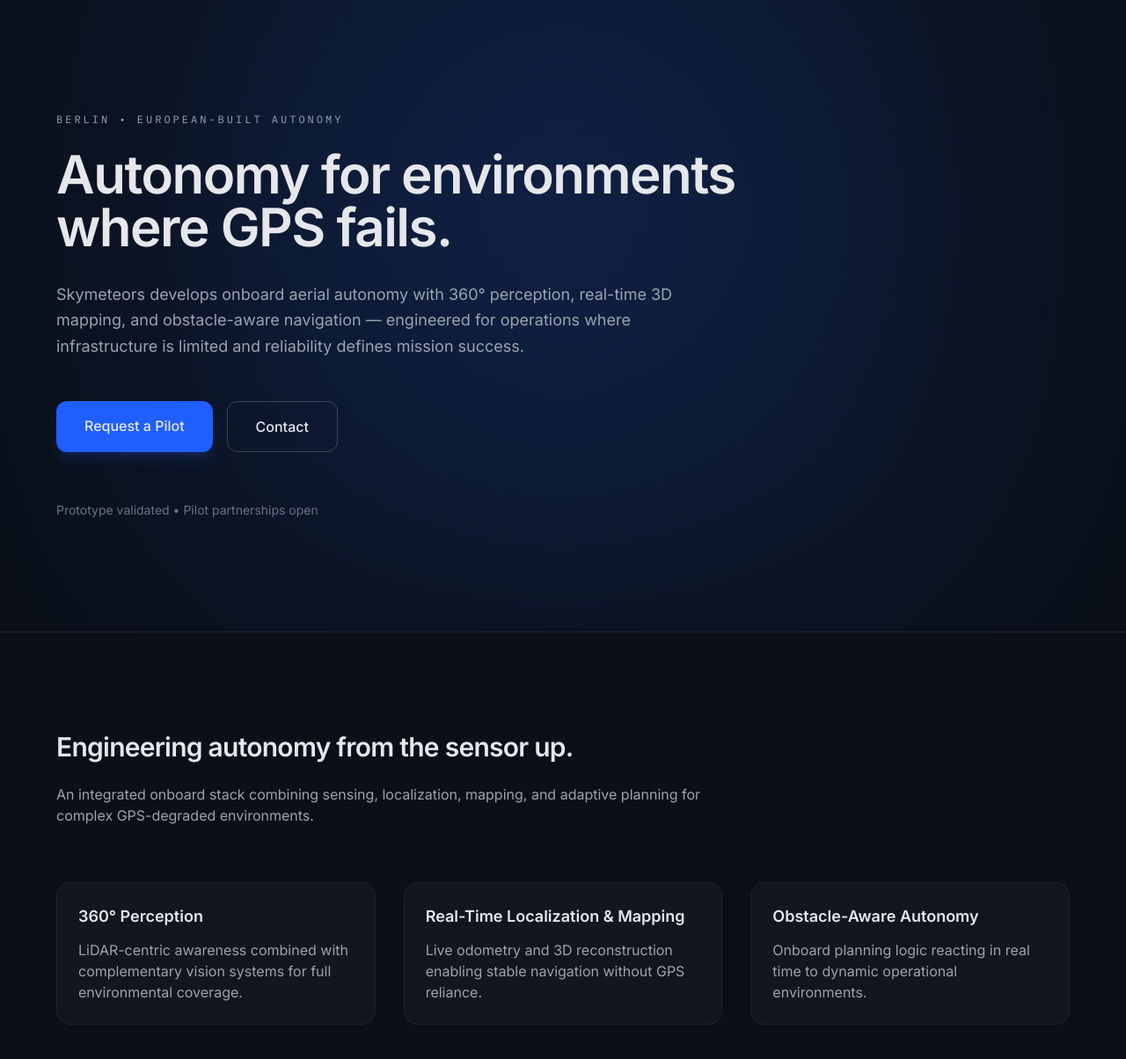
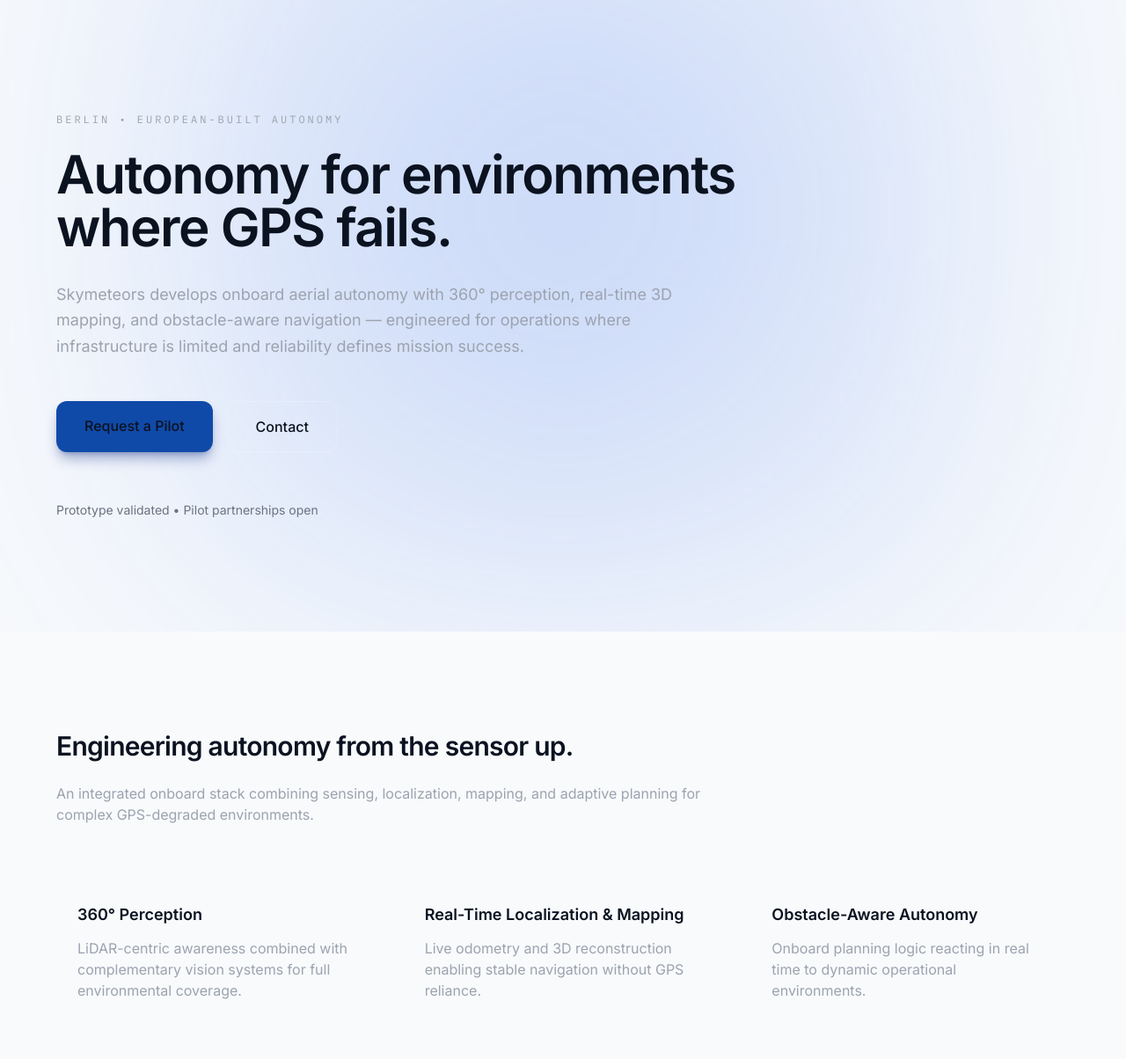
Before and after one commit to noorsky-wq/skymeteors-landing, a Next.js app: page / in a window 1280 px wide. Shown: the top 1204 px of the page at 88% size. Built offline with nearby package versions, Linux system fonts and the light colour scheme.

Commit message:
Update globals.css

```diff
--- a/src/app/globals.css
+++ b/src/app/globals.css
@@ -2,32 +2,34 @@
 @tailwind components;
 @tailwind utilities;
 
-:root {
-  --accent: 32 95 255;
+:root{
+  --bg: 248 250 252;      /* near-white */
+  --text: 11 18 32;       /* deep navy/charcoal */
+  --muted: 71 85 105;     /* slate */
+  --border: 226 232 240;  /* soft border */
+  --accent: 16 74 169;    /* EU blue */
 }
 
-body {
-  background: #0a0f18;
-  color: #e5e7eb;
-  font-family: var(--font-inter), system-ui, sans-serif;
+html, body { height: 100%; }
+
+body{
+  background: rgb(var(--bg));
+  color: rgb(var(--text));
+  font-family: var(--font-inter), system-ui, -apple-system, Segoe UI, Roboto, Arial, sans-serif;
 }
 
-.mono {
-  font-family: var(--font-mono), monospace;
+/* subtle technical grid background like your Emergent screenshot */
+.grid-bg{
+  background-image:
+    linear-gradient(to right, rgba(15, 23, 42, 0.06) 1px, transparent 1px),
+    linear-gradient(to bottom, rgba(15, 23, 42, 0.06) 1px, transparent 1px);
+  background-size: 56px 56px;
 }
 
-.section-divider {
-  border-top: 1px solid rgba(255, 255, 255, 0.08);
+.mono{
+  font-family: var(--font-mono), ui-monospace, SFMono-Regular, Menlo, Monaco, Consolas, "Liberation Mono", "Courier New", monospace;
 }
 
-.card {
-  background: rgba(255, 255, 255, 0.03);
-  border: 1px solid rgba(255, 255, 255, 0.06);
-  backdrop-filter: blur(6px);
-  transition: all 0.3s ease;
-}
-
-.card:hover {
-  transform: translateY(-4px);
-  border-color: rgba(var(--accent), 0.6);
-}
+/* nice focus + selection */
+::selection { background: rgba(var(--accent), 0.18); }
+a { text-decoration: none; }
```
